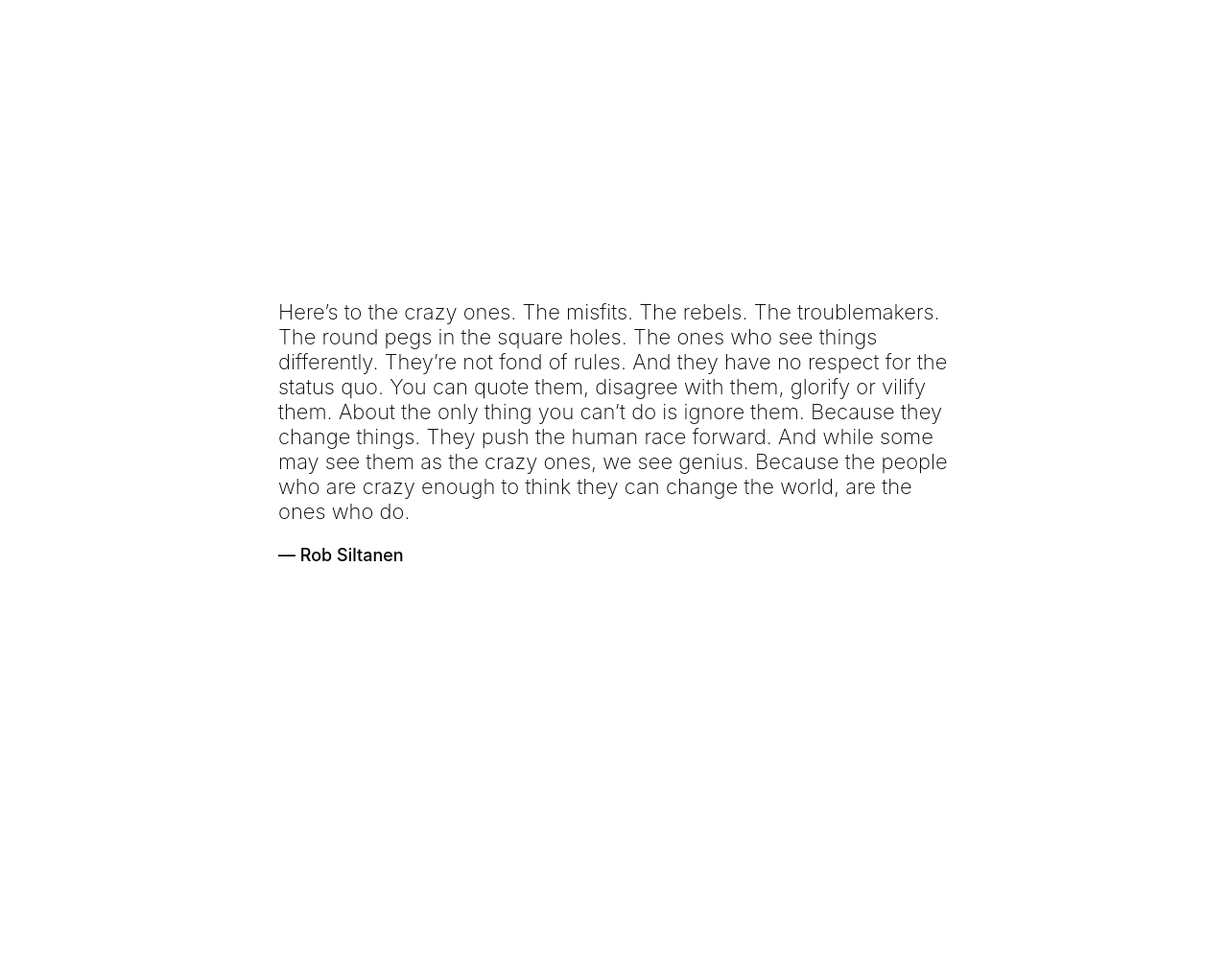
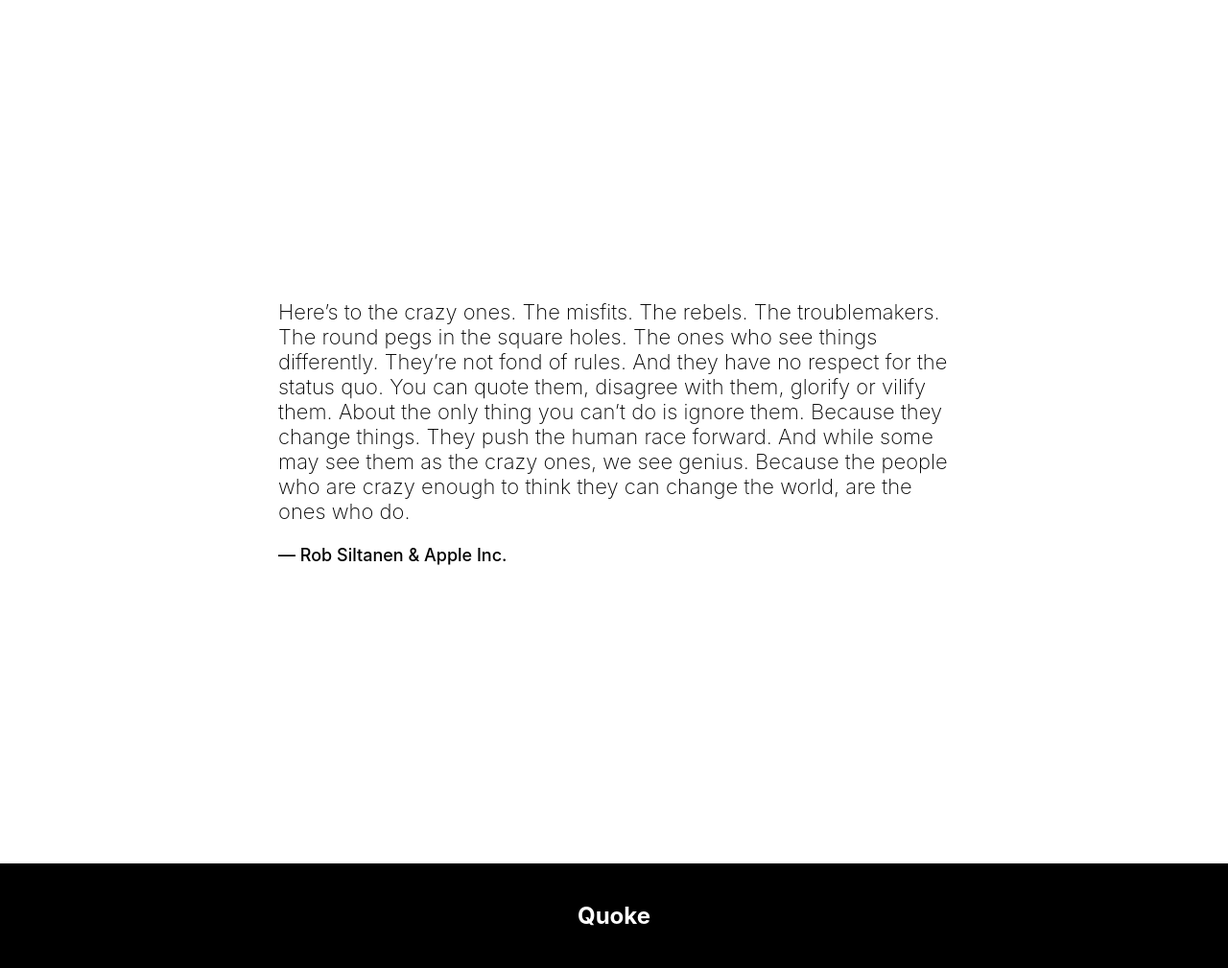
Before and after one commit to quoke/quoke.github.io, a Jekyll site: the page built from _quotations/h/heres-to-the-crazy-ones.html, in a window 1280 px wide. Shown: the whole page at 96% size. Built offline with Jekyll 4.4.1, drawn with Linux system fonts in a browser that asks for light colours; before the commit the page ends 900 px from its top, so only the background shows below that.

Commit message:
Simple footer

```diff
--- /dev/null
+++ b/_includes/footer.html
@@ -0,0 +1 @@
+<h2><a href="/">Quoke</a></h2>
--- a/_layouts/home.html
+++ b/_layouts/home.html
@@ -4,7 +4,7 @@
 {% include head.html %}
 
 <body>
-  <div>
+  <div class="container">
     <h1 class="site-title">
       <a href="/">Quoke</a>
     </h1>
--- a/_layouts/default.html
+++ b/_layouts/quotation.html
@@ -3,17 +3,14 @@
 
 {% include head.html %}
 
-</style>
-
 <body>
-
   <div class="container">
-
     {{ content }}
-
   </div>
-
-{% include foot.html %}
+  <div class="footer">
+      {% include footer.html %}
+  </div>
+  {% include foot.html %}
 </body>
 
 </html>
--- a/_quotations/h/heres-to-the-crazy-ones.html
+++ b/_quotations/h/heres-to-the-crazy-ones.html
@@ -9,6 +9,6 @@ layout: default
       disagree with them, glorify or vilify them. About the only thing you can't do is ignore them. Because they change things.
       They push the human race forward. And while some may see them as the crazy ones, we see genius. Because the people
       who are crazy enough to think they can change the world, are the ones who do.</p>
-    <footer><a href="/rob-siltanen">Rob Siltanen</a></footer>
+    <footer><a href="https://en.wikipedia.org/wiki/Think_different">Rob Siltanen & Apple Inc.</a></footer>
   </blockquote>
 </div>
--- a/_quotations/i/im-selfish-impatient-and-a-little-insecure.html
+++ b/_quotations/i/im-selfish-impatient-and-a-little-insecure.html
@@ -1,5 +1,5 @@
 ---
-layout: default
+layout: quotation
 ---
 
 <div class="flex-container">
--- a/_sass/_main.scss
+++ b/_sass/_main.scss
@@ -1,15 +1,28 @@
 body {
   font-family: -apple-system, BlinkMacSystemFont, "Segoe UI", Roboto, Helvetica,
     Arial, sans-serif, "Apple Color Emoji", "Segoe UI Emoji", "Segoe UI Symbol";
-  margin-top: 0;
-  margin-bottom: 0;
-  margin-left: 20px;
-  margin-right: 20px;
+  margin: 0;
 }
 
 a {
   color: black;
   text-decoration: none;
+}
+
+.container {
+  margin-left: 20px;
+  margin-right: 20px;
+}
+
+.footer {
+  padding: 20px 20px;
+  background-color: black;
+  color: white;
+  text-align: center;
+}
+
+.footer a {
+  color: white;
 }
 
 h1.site-title {
@@ -81,3 +94,13 @@ blockquote footer:before {
     font-size: 18px;
   }
 }
+
+// Special iPhone 5 and small device styles
+@media (max-width: 320px) {
+  blockquote p {
+    font-size: 16px;
+  }
+  blockquote footer {
+    font-size: 16px;
+  }
+}
```
Also changed, not shown: other parts of _quotations/h/heres-to-the-crazy-ones.html (+1 -1 lines).
